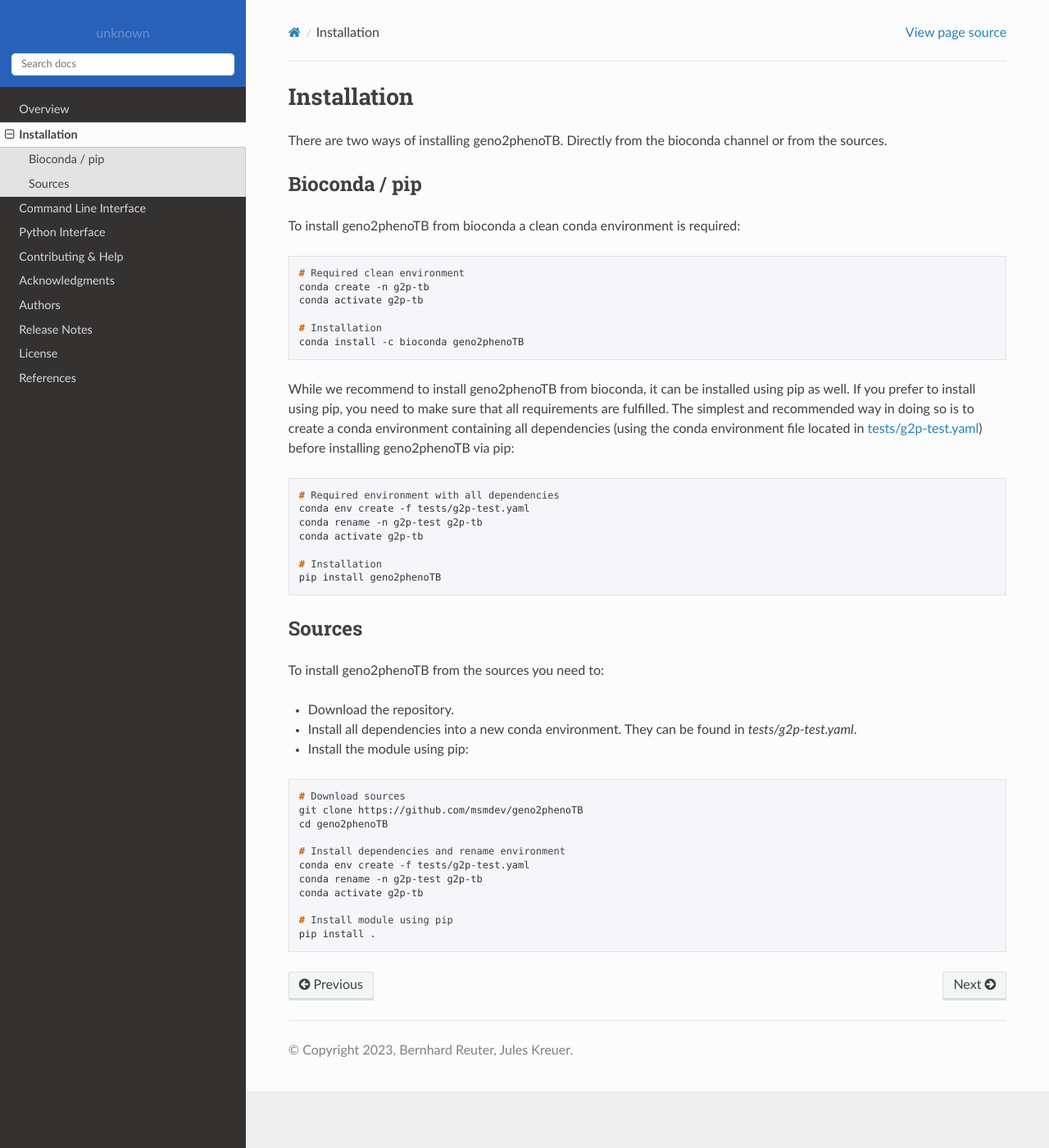
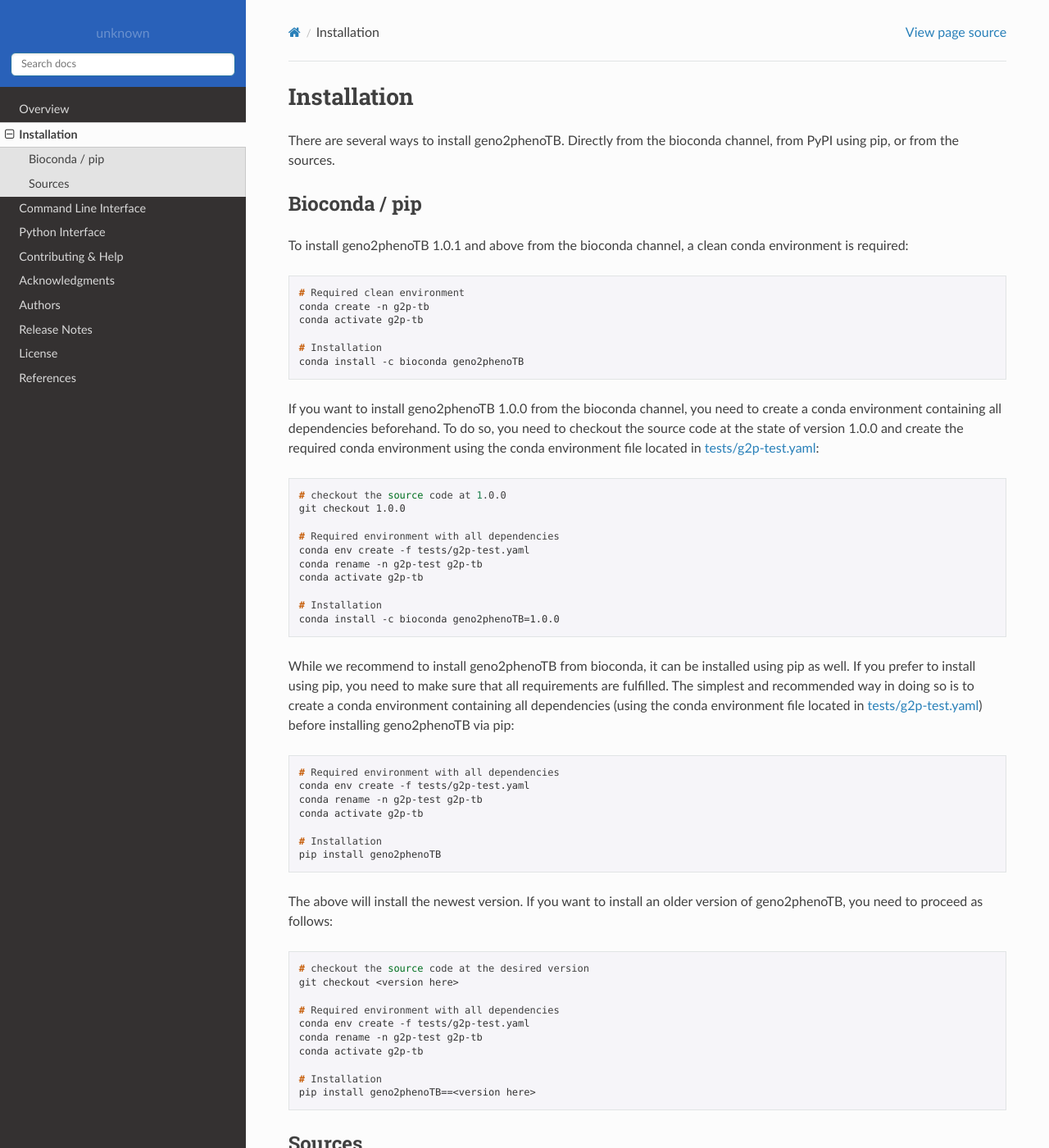
Before and after one commit to msmdev/geno2phenoTB, a Sphinx documentation site: the page built from docs/installation.rst, in a window 1280 px wide and 1400 px high. Shown: the whole window at 82% size. Built offline with Sphinx 7.4.7 and the Read the Docs theme 2.0.0, drawn with Linux system fonts in a browser that asks for light colours.

Commit message:
Improve documentation: Prepare new release (1.0.1) and give more details regarding installation.

```diff
--- a/docs/installation.rst
+++ b/docs/installation.rst
@@ -2,12 +2,13 @@
 Installation
 ============
 
-There are two ways of installing geno2phenoTB.
-Directly from the bioconda channel or from the sources.
+There are several ways to install geno2phenoTB.
+Directly from the bioconda channel, from PyPI using pip, or from the sources.
 
 Bioconda / pip
 --------------
-To install geno2phenoTB from bioconda a clean conda environment is required:
+To install geno2phenoTB 1.0.1 and above from the bioconda channel, a clean conda environment is
+required:
 
 .. code-block:: console
 
@@ -17,6 +18,24 @@ To install geno2phenoTB from bioconda a clean conda environment is required:
 
     # Installation
     conda install -c bioconda geno2phenoTB
+
+If you want to install geno2phenoTB 1.0.0 from the bioconda channel, you need to create a conda
+environment containing all dependencies beforehand. To do so, you need to checkout the source code
+at the state of version 1.0.0 and create the required conda environment using the conda environment
+file located in `tests/g2p-test.yaml`_:
+
+.. code-block:: console
+
+    # checkout the source code at 1.0.0
+    git checkout 1.0.0
+
+    # Required environment with all dependencies
+    conda env create -f tests/g2p-test.yaml
+    conda rename -n g2p-test g2p-tb
+    conda activate g2p-tb
+
+    # Installation
+    conda install -c bioconda geno2phenoTB=1.0.0
 
 While we recommend to install geno2phenoTB from bioconda, it can be installed using pip as well.
 If you prefer to install using pip, you need to make sure that all requirements are fulfilled.
@@ -34,12 +53,29 @@ installing geno2phenoTB via pip:
     # Installation
     pip install geno2phenoTB
 
+The above will install the newest version. If you want to install an older version of geno2phenoTB,
+you need to proceed as follows:
+
+.. code-block:: console
+
+    # checkout the source code at the desired version
+    git checkout <version here>
+
+    # Required environment with all dependencies
+    conda env create -f tests/g2p-test.yaml
+    conda rename -n g2p-test g2p-tb
+    conda activate g2p-tb
+
+    # Installation
+    pip install geno2phenoTB==<version here>
+
 Sources
 -------
 To install geno2phenoTB from the sources you need to:
 
 * Download the repository.
-* Install all dependencies into a new conda environment. They can be found in `tests/g2p-test.yaml`.
+* Install all dependencies into a new conda environment.
+  They can be found in `tests/g2p-test.yaml`_.
 * Install the module using pip:
 
 .. code-block:: console
--- a/docs/readme.rst
+++ b/docs/readme.rst
@@ -1,3 +1,3 @@
 .. _readme:
 .. include:: ../README.rst
-    :end-line: 261
+    :end-line: 296
```
Also changed, not shown: CHANGELOG.rst (+10 -0 lines), README.rst (+36 -1 lines).
